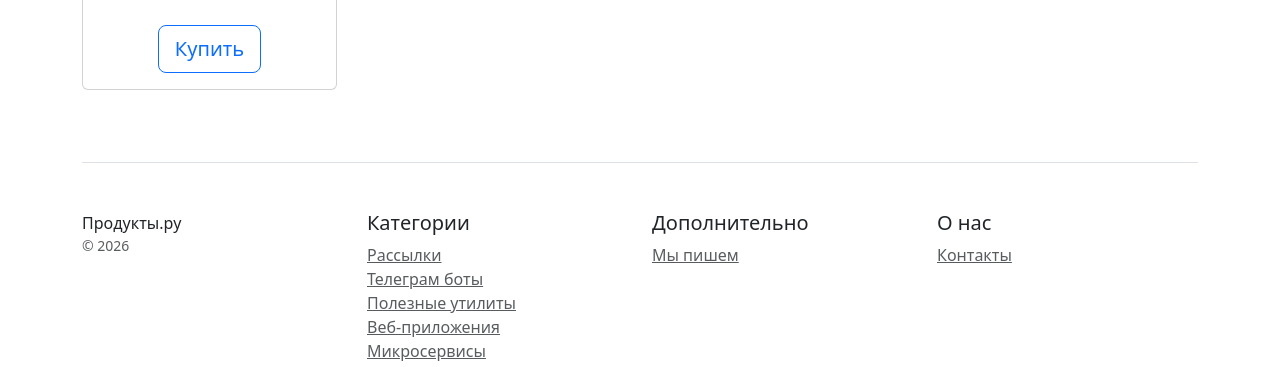
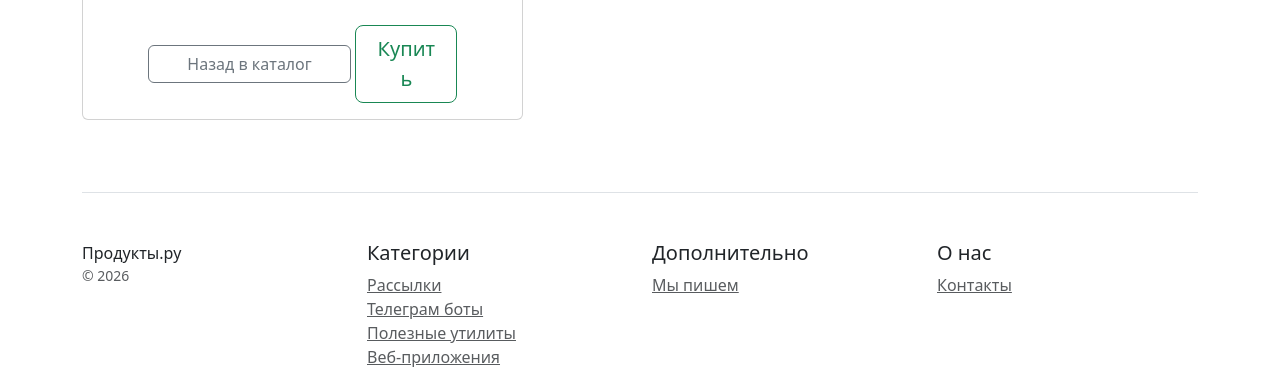
Before and after one commit to kseniya-shaykhvalieva/new_app_django, a Django app: page /products/2/ in a window 1280 px wide. Shown: the part 428-795 px from the top of the page. Run offline with Django 5.2, Linux system fonts and the light colour scheme; data comes from the database, SQL or seed files in the repository.

Commit message:
Добавлены и изменены на корректные переходы во всех местах

```diff
--- a/catalog/templates/home.html
+++ b/catalog/templates/home.html
@@ -25,8 +25,8 @@
                         <ul class="list-unstyled mt-3 mb-4 text-start m-3">
                             <li>Описание: {{ product.description|truncatechars:100 }}</li>
                         </ul>
-                        <button type="button" class="btn btn-outline-warning">Посмотреть</button>
-                        <button type="button" class="btn btn-outline-success">Купить</button>
+                        <a href="{% url 'catalog:product_detail' product.pk %}" class="btn btn-outline-warning">Посмотреть</a>
+                        <a href="..." class="btn btn-outline-success">Купить</a>
                     </div>
                 </div>
             </div>
--- a/catalog/templates/menu.html
+++ b/catalog/templates/menu.html
@@ -1,7 +1,7 @@
 <div class="d-flex flex-column flex-md-row align-items-center p-3 px-md-4 mb-3 bg-white border-bottom box-shadow">
     <h5 class="my-0 mr-md-auto font-weight-normal">Продукты.ру</h5>
     <nav class="ms-5">
-        <a class="p-2 btn btn-outline-primary" href="/home/">Каталог</a>
-        <a class="p-2 btn btn-outline-primary" href="/contacts/">Контакты</a>
+        <a class="p-2 btn btn-outline-primary" href="{% url 'catalog:home' %}">Каталог</a>
+        <a class="p-2 btn btn-outline-primary" href="{% url 'catalog:contacts' %}">Контакты</a>
     </nav>
 </div>
--- a/catalog/templates/product_detail.html
+++ b/catalog/templates/product_detail.html
@@ -3,14 +3,14 @@
 <div class="container">
     <div class="row text-center">
         <div class="row">
-            <div class="col-3">
+            <div class="col-5">
                 <div class="card mb-4 box-shadow">
                     <div class="card-header">
                         <h3 class="my-0 font-weight-normal">{{ product.name }}</h3>
                     </div>
                     <div class="card">
                         {% if product.image %}
-                        <img src="{{ product.image.url }}" class="card-img-top" alt="Не удалось загрузить изображение">
+                        <img src="{{ product.image.url }}" class="card" alt="Не удалось загрузить изображение">
                         {% else %}
                         <img src="..." class="card-img-top" alt="Изображение отсутствует">
                         {% endif %}
@@ -20,7 +20,8 @@
                         <ul class="list-unstyled mt-3 mb-4 text-start m-3">
                             <li>Описание: {{ product.description }}</li>
                         </ul>
-                        <button type="button" class="btn btn-lg btn-block btn-outline-primary">Купить</button>
+                        <a href="{% url 'catalog:home' %}" class="btn btn-outline-secondary w-50">Назад в каталог</a>
+                        <button type="button" class="btn btn-lg btn-block btn-outline-success w-25 ">Купить</button>
                     </div>
                 </div>
             </div>
```
